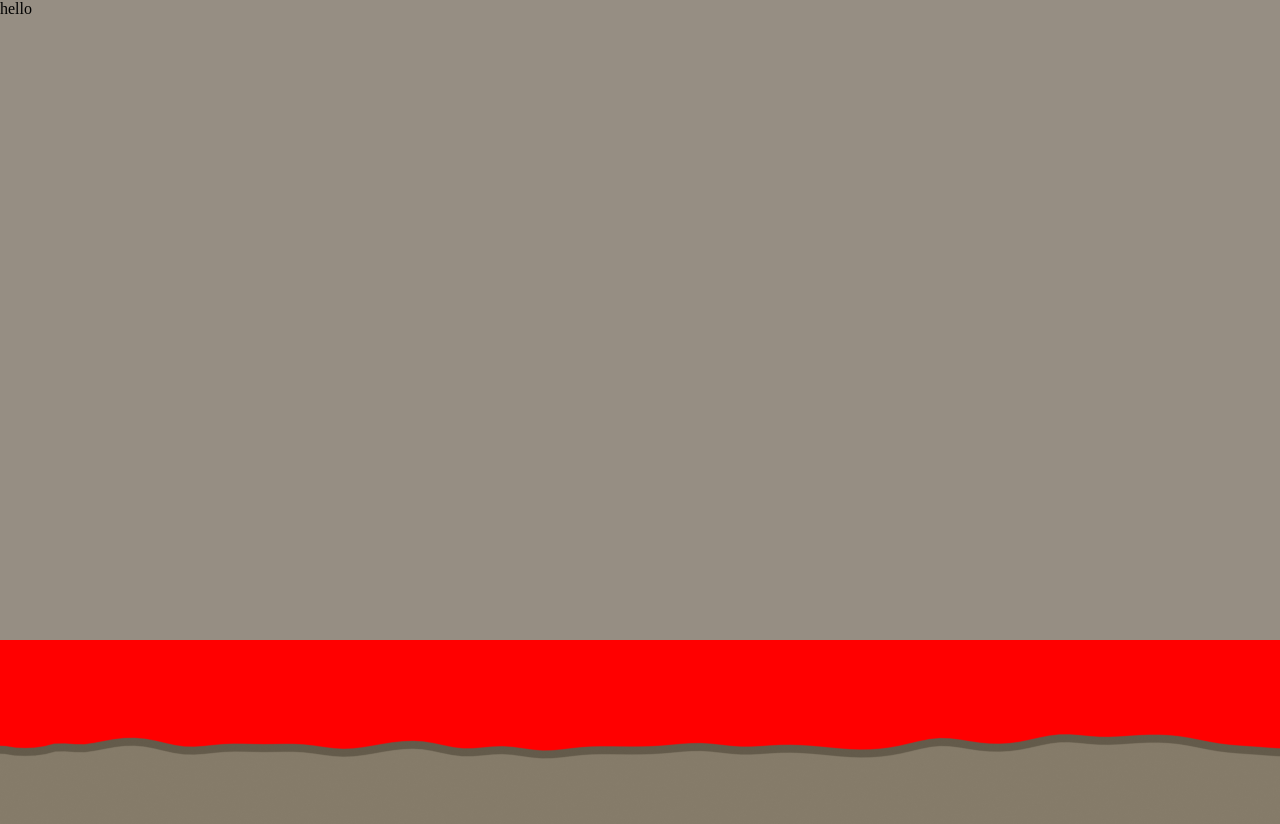
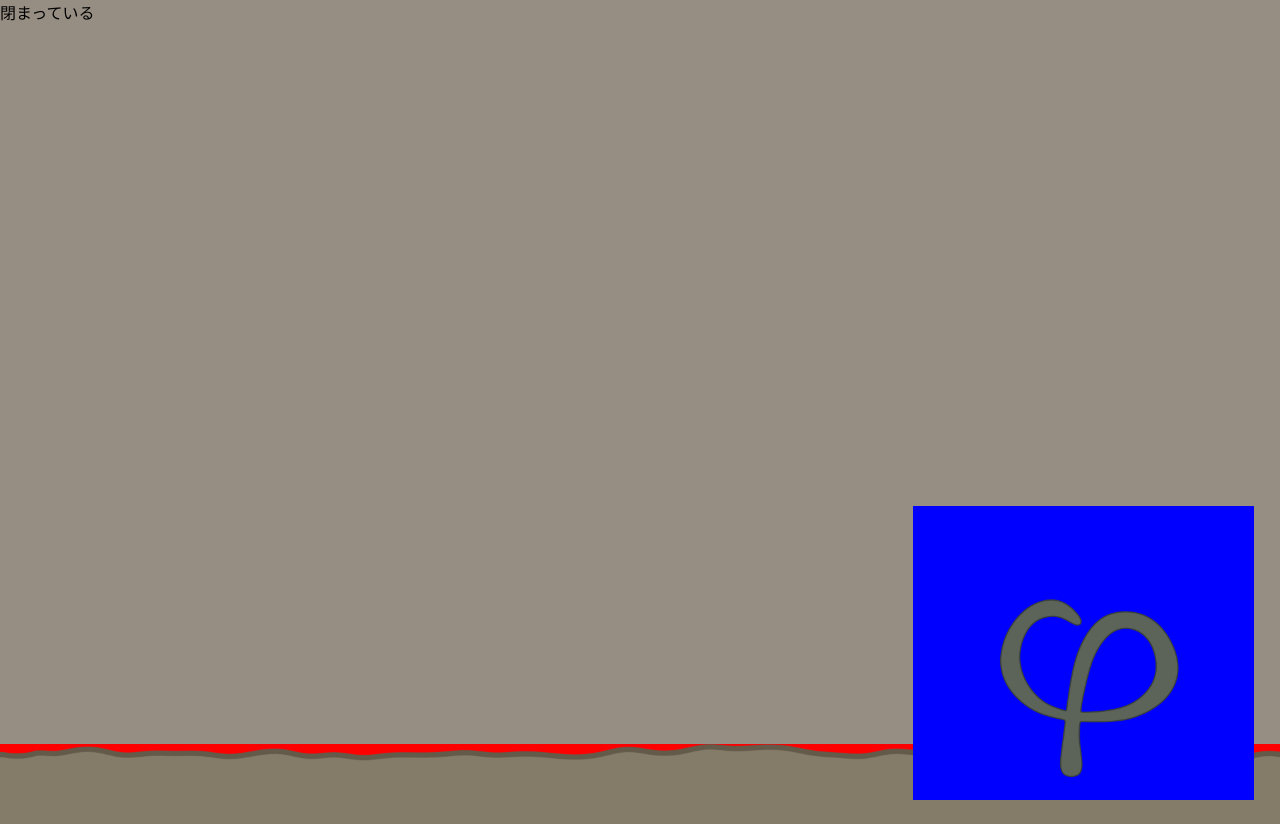
Before and after one commit to k4Z5h2Y6/chloronphyll, a Next.js app: page / in a window 1280 px wide. Before the commit the page ends 800 px from the top, so only its background shows below. Built offline with nearby package versions, Linux system fonts and the light colour scheme.

Commit message:
header挙動作成完了

```diff
--- a/src/components/layouts/Header.tsx
+++ b/src/components/layouts/Header.tsx
@@ -1,32 +1,58 @@
 import Image from "next/image"
+import { Dispatch, SetStateAction } from "react"
 
-export const Header = () => {
+type Props = {
+  isNavOpened: boolean
+  setIsNavOpened: Dispatch<SetStateAction<boolean>>
+}
+
+export const Header = ({ isNavOpened, setIsNavOpened }: Props) => {
   return (
     <>
-      <div className='headerI'>
+      <div
+        className='headerI'
+        onMouseEnter={() => {setIsNavOpened(true)}}
+        onMouseLeave={() => {setIsNavOpened(false)}}
+      >
         <Image
           src='/Header/soil.png'
-          alt='image of soil'
+          alt='soil'
           width={1920}
-          height={540}
-          //TODOヒロトに相談
-          // layout='responsive'
-          // objectFit='contain'
-          // fill
+          height={400}
+          layout='responsive'
         />
+        <div className='logoO'>
+          <a href="">
+            <Image
+              src='/Header/logoA.png'
+              alt='logo'
+              width={1080}
+              height={1080}
+              layout='responsive'
+            />
+          </a>
+        </div>
       </div>
 
       <style jsx>{`
         .headerI {
           width: 100vw;
-          height: 100%;
           position: fixed;
-          top: 80vh;
+          top: 93vh;
           right: 0;
           left: 0;
           z-index: 10;
           background-color: red;
         }
+        .logoO {
+          width: 341px;
+          height: 294px;
+          position: fixed;
+          right: 2vw;
+          bottom: 0;
+          z-index: 11;
+          background-color: blue;
+        }
       `}</style>
     </>
   )
--- a/src/pages/_app.tsx
+++ b/src/pages/_app.tsx
@@ -2,16 +2,23 @@ import { Header } from '@/components/layouts/Header'
 import { NavMenu } from '@/components/layouts/NavMenu'
 import '@/styles/globals.css'
 import type { AppProps } from 'next/app'
+import { useState } from 'react'
 
 export default function App({ Component, pageProps }: AppProps) {
+
+  const [isNavOpened, setIsNavOpened] = useState<boolean>(false);
+
   return (
-    <>
-      <Header/>
+    <>{isNavOpened ? '開いている' : '閉まっている'}
+      <Header
+        isNavOpened={isNavOpened}
+        setIsNavOpened={setIsNavOpened}
+      />
       <div className='mainO'>
         <main>
           <Component {...pageProps} />
         </main>
-        <NavMenu/>
+        <NavMenu />
       </div>
 
       <style jsx>{`
--- a/src/pages/index.tsx
+++ b/src/pages/index.tsx
@@ -7,7 +7,7 @@ import styles from '@/styles/Home.module.css'
 
 export default function Home() {
   return (
-    <>hello
+    <>
       {/* <Head>
         <title>Create Next App</title>
         <meta name="description" content="Generated by create next app" />
```
Also changed, not shown: public/Header/logoA.png (added), public/Header/soil.png.
